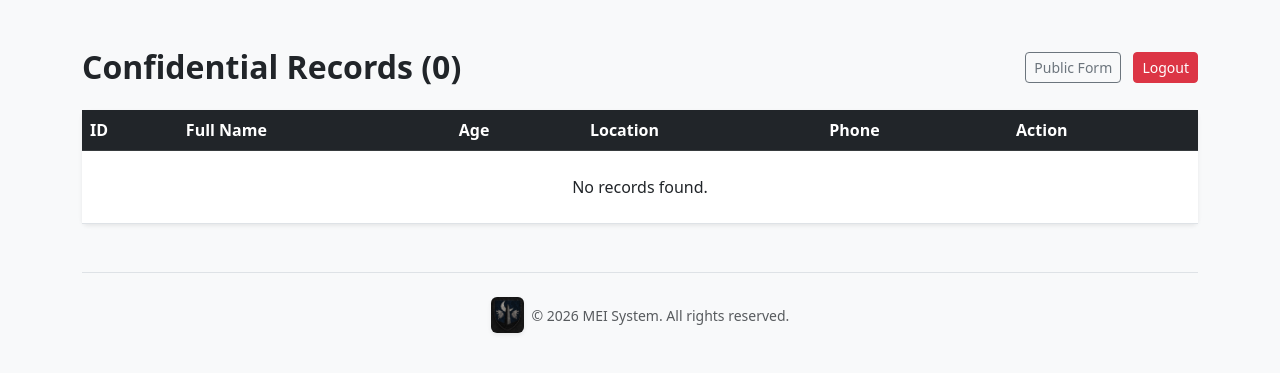
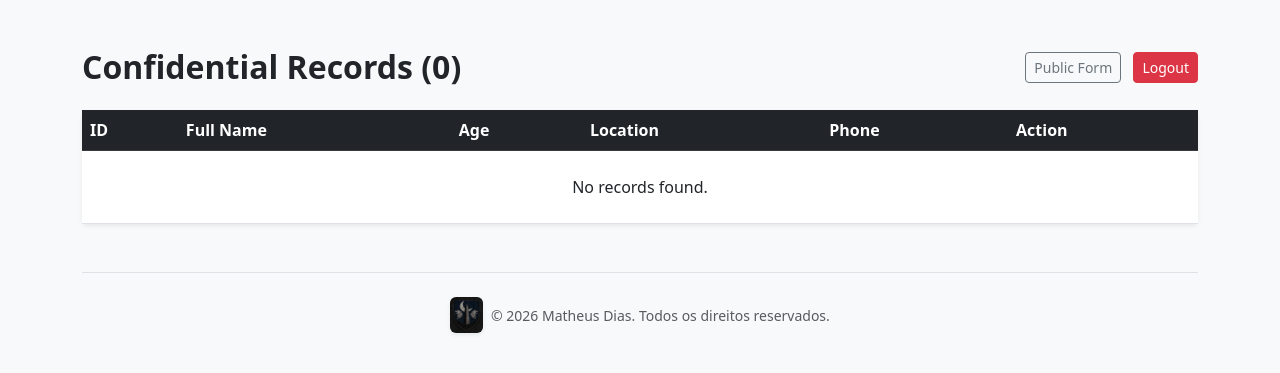
Before and after one commit to TheusAzevedo/registration-system, a Flask app: page /admin in a window 1280 px wide. Shown: the top 373 px of the page. Run offline with Flask 3, Linux system fonts and the light colour scheme; the visitor is signed in with stand-in values (Sample User, id 1); some libraries are stand-ins or nearby versions.

Commit message:
Adicionando Copyright correto

```diff
--- a/templates/admin.html
+++ b/templates/admin.html
@@ -67,7 +67,7 @@
                  alt="Crest"
                  class="rounded shadow-sm"
                  style="height: 36px; width: auto; object-fit: contain;">
-            <span class="small">&copy; 2026 MEI System. All rights reserved.</span>
+            <span class="small">&copy; 2026 Matheus Dias. Todos os direitos reservados.</span>
         </div>
     </footer>
 
--- a/templates/index.html
+++ b/templates/index.html
@@ -87,7 +87,7 @@
                  alt="Brasão"
                  class="rounded shadow-sm"
                  style="height: 36px; width: auto; object-fit: contain;">
-            <span class="small">&copy; 2026 MEI System. Todos os direitos reservados.</span>
+            <span class="small">&copy; 2026 Matheus Dias. Todos os direitos reservados.</span>
         </div>
     </footer>
 
--- a/templates/login.html
+++ b/templates/login.html
@@ -39,7 +39,7 @@
                  alt="Crest"
                  class="rounded shadow-sm"
                  style="height: 36px; width: auto; object-fit: contain;">
-            <span class="small">&copy; 2026 MEI System. All rights reserved.</span>
+            <span class="small">&copy; 2026 Matheus Dias. Todos os direitos reservados.</span>
         </div>
     </footer>
 
```
